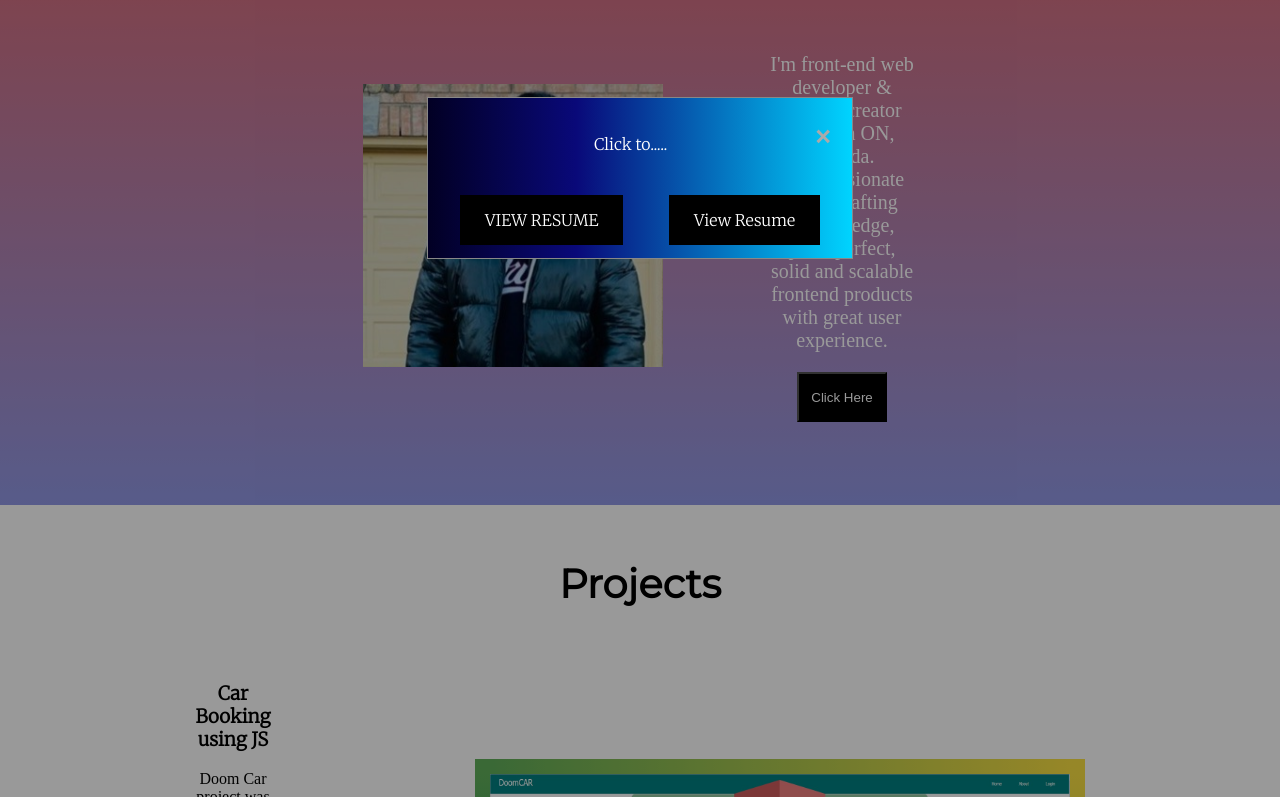
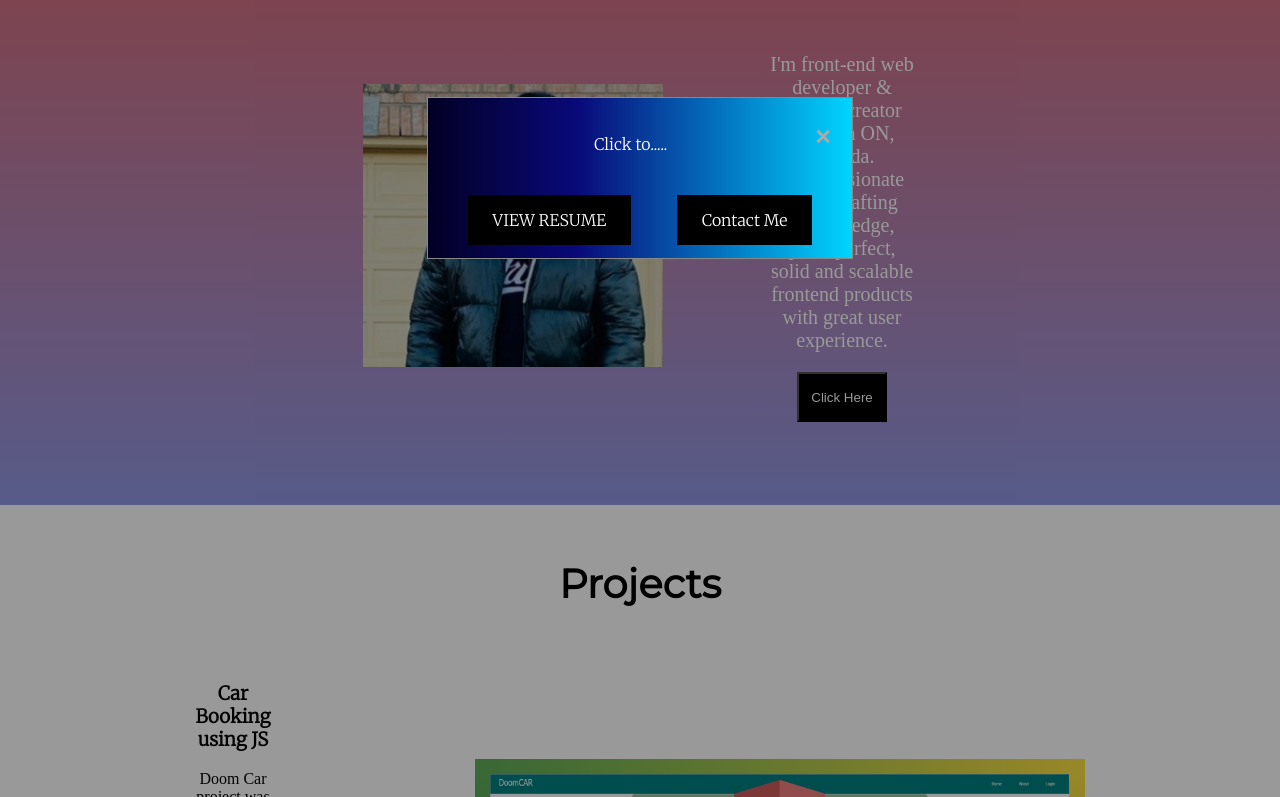
Before and after one commit to SahilS62/Sahil_Portfolio, a plain HTML site: page index.html in a window 1280 px wide. Both pictures are taken after a click on the button "Click Here". Shown: the part 1274-2071 px from the top of the page. Drawn offline with Linux system fonts and the light colour scheme.

Commit message:
Update index.html

```diff
--- a/index.html
+++ b/index.html
@@ -38,8 +38,8 @@
 						  <div class="modal-content">
 						    <span class="close">&times;</span>
 						    <p class="p4">Click to.....</p><br><br>
-						    	<a class="btn1" href="https://drive.google.com/file/d/1XQeCXN8ZDur6hpr24tzKRDmkqaBxgO4x/view?usp=sharing">VIEW RESUME</a>&nbsp;&nbsp;&nbsp;&nbsp;&nbsp;&nbsp;&nbsp;&nbsp;&nbsp;&nbsp;&nbsp;
-								<a class="btn1" href="mailto:akahilbatth18@email.com">View Resume</a>
+						    	<a class="btn1" href="https://drive.google.com/file/d/1NxvlyaBzVlKOSMLxHIk48fb6k3_l3Zjb/view?usp=sharing">VIEW RESUME</a>&nbsp;&nbsp;&nbsp;&nbsp;&nbsp;&nbsp;&nbsp;&nbsp;&nbsp;&nbsp;&nbsp;
+								<a class="btn1" href="mailto:akahilbatth18@email.com">Contact Me</a>
 						  </div>
 
 						</div>
```
